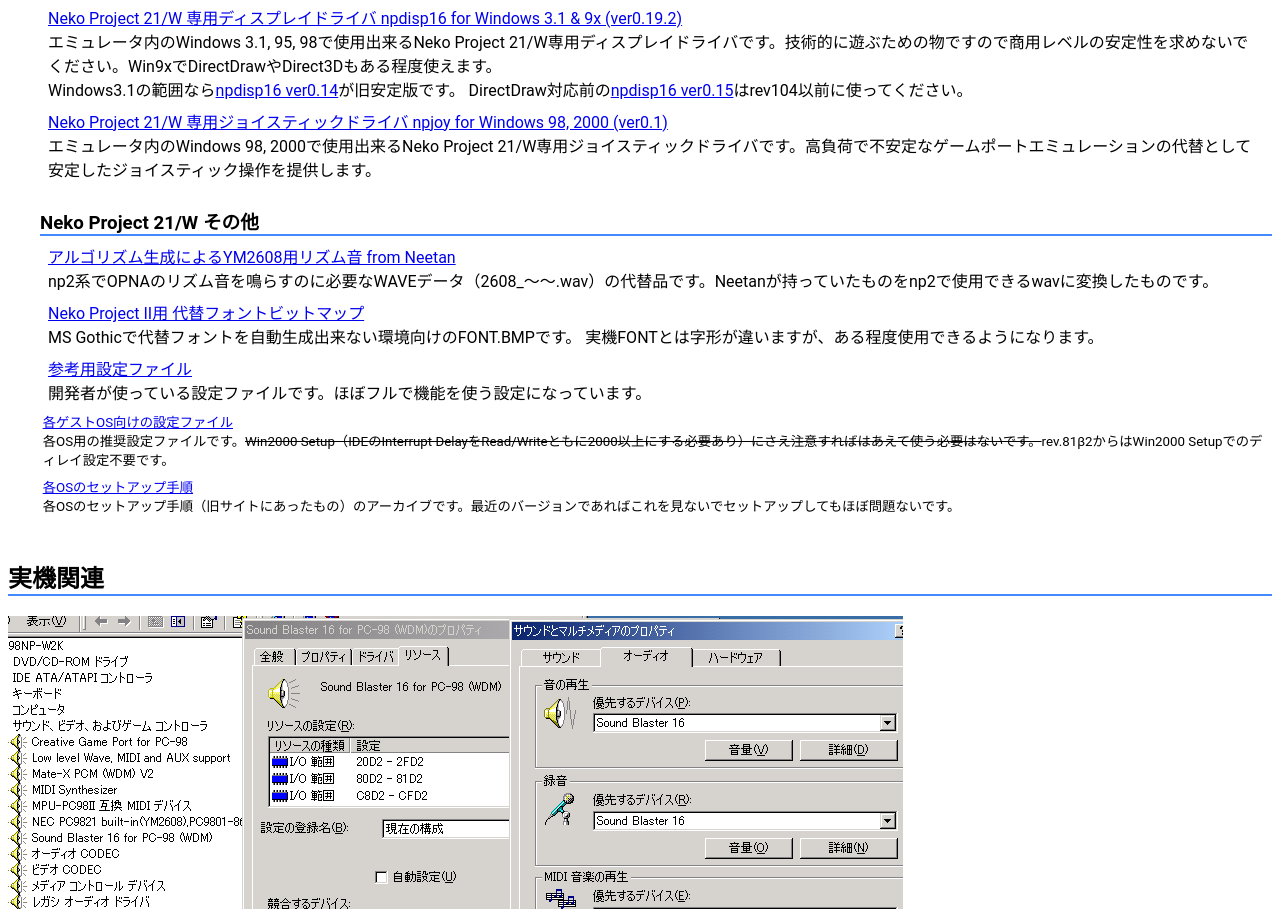
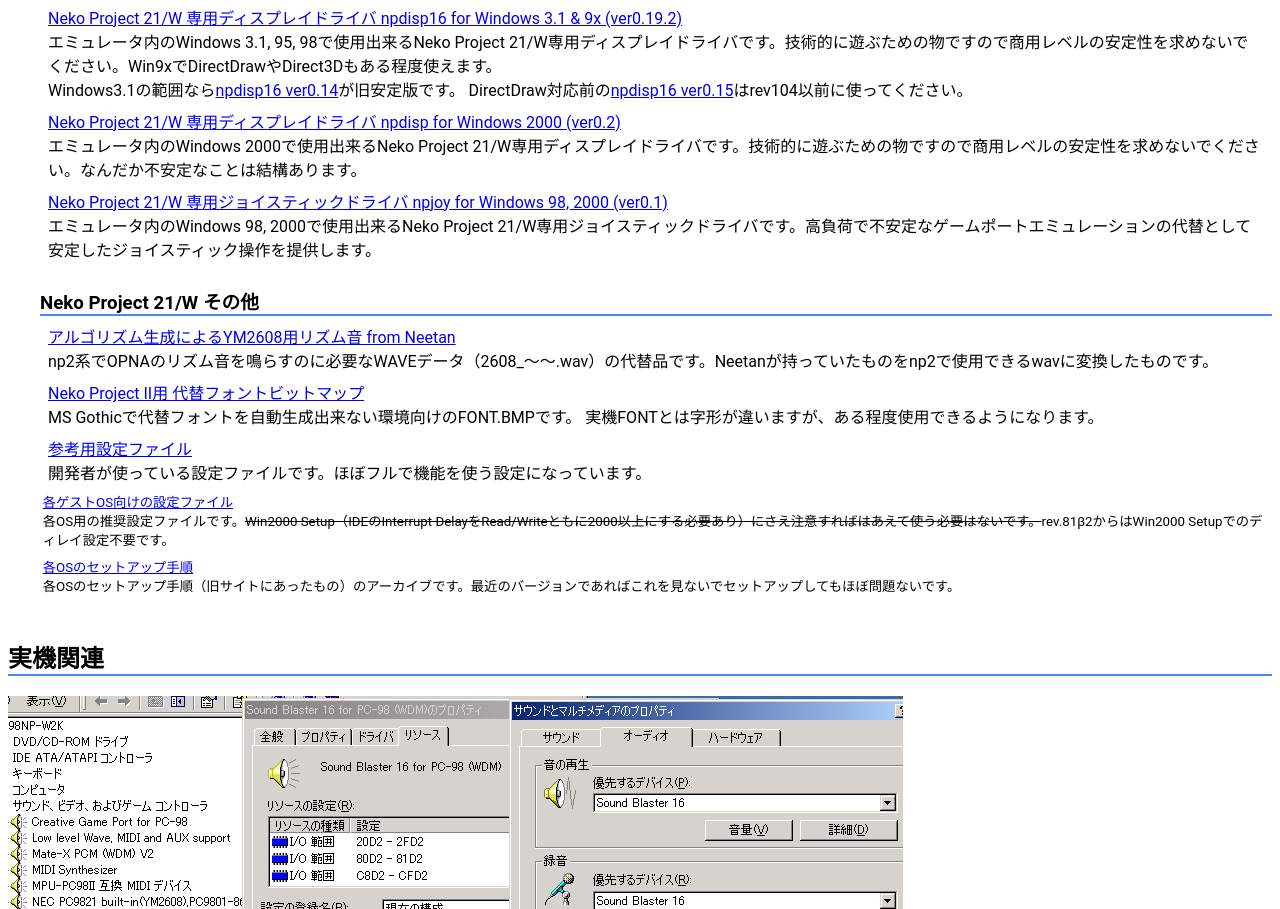
Before and after one commit to SimK98/np21w, a plain HTML site: page download.html in a window 1280 px wide. Shown: the part 3495-4404 px from the top of the page. Drawn offline with Linux system fonts and the light colour scheme.

Commit message:
誤消去復元

```diff
--- a/download.html
+++ b/download.html
@@ -185,6 +185,10 @@
 		エミュレータ内のWindows 3.1, 95, 98で使用出来るNeko Project 21/W専用ディスプレイドライバです。技術的に遊ぶための物ですので商用レベルの安定性を求めないでください。Win9xでDirectDrawやDirect3Dもある程度使えます。<br>
 		Windows3.1の範囲なら<a href="https://drive.google.com/file/d/1b0kfbxGOC9nuLdV7VX5y2VpYtnWLMNql/view?usp=drive_link">npdisp16 ver0.14</a>が旧安定版です。
 		DirectDraw対応前の<a href="https://drive.google.com/file/d/1LoL1oD6evUIJqadG57AMgZ2Z8B9Ph-4F/view?usp=drive_link">npdisp16 ver0.15</a>はrev104以前に使ってください。
+	</div>
+	<div class="downloadContents">
+		<a href="https://drive.google.com/file/d/1kX8iR4_y8zrtTMEMMdcUdabqiN3CE2fh/view?usp=drive_link">Neko Project 21/W 専用ディスプレイドライバ npdisp for Windows 2000 (ver0.2)</a><br>
+		エミュレータ内のWindows 2000で使用出来るNeko Project 21/W専用ディスプレイドライバです。技術的に遊ぶための物ですので商用レベルの安定性を求めないでください。なんだか不安定なことは結構あります。
 	</div>
 	<div class="downloadContents">
 		<a href="https://drive.google.com/file/d/1UX1VvpzC8u_Skt2hcqehH-2H4jdL9sEZ/view?usp=drive_link">Neko Project 21/W 専用ジョイスティックドライバ npjoy for Windows 98, 2000 (ver0.1)</a><br>
```
